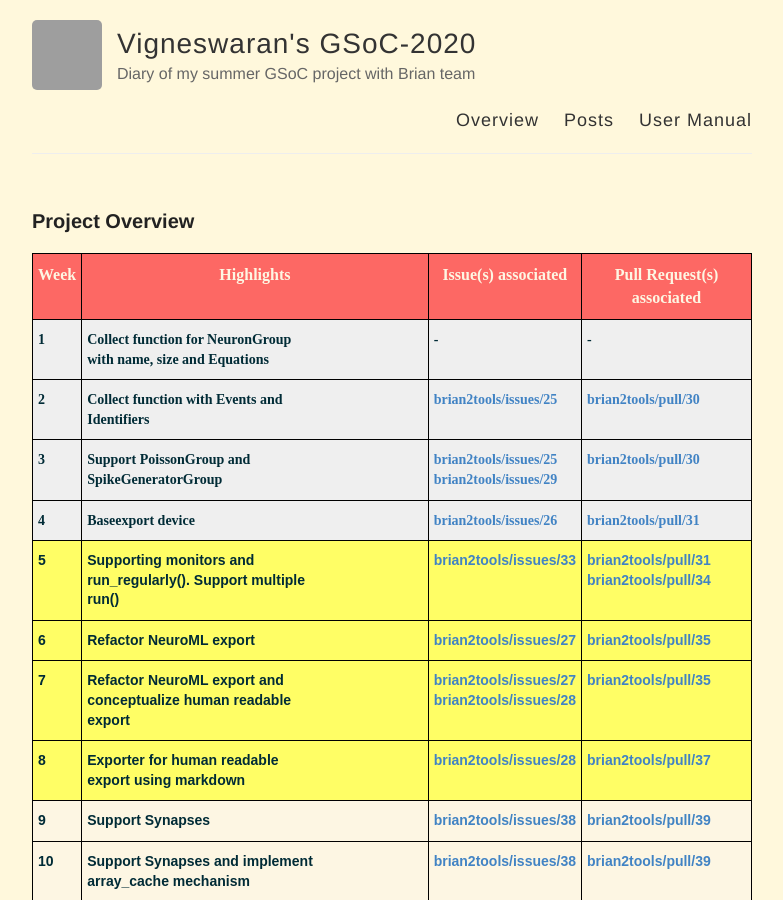
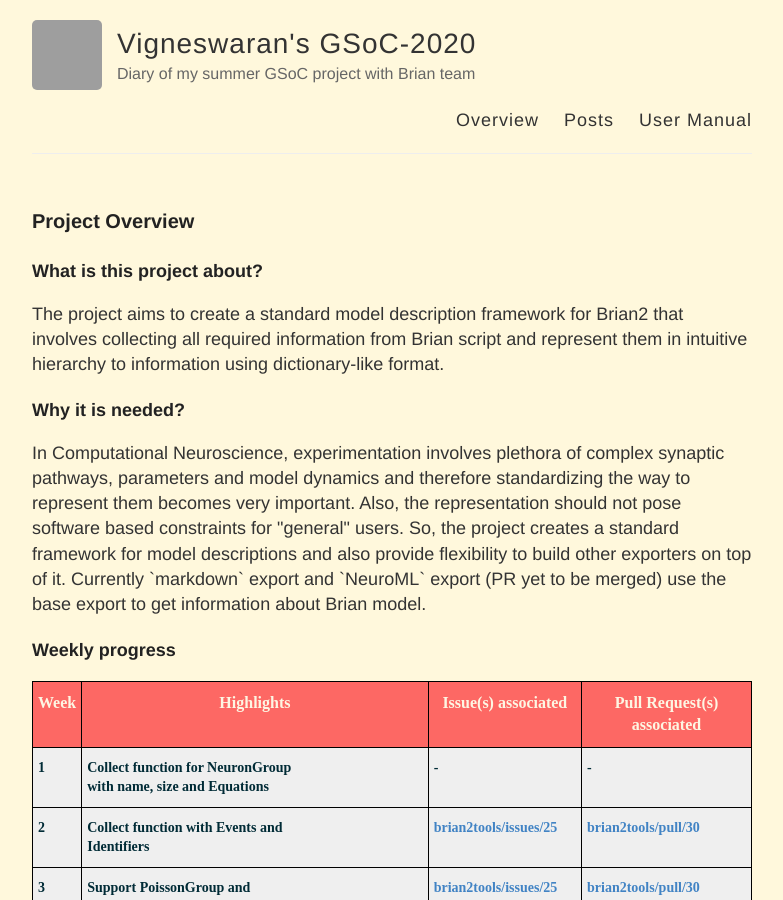
Before and after one commit to vigneswaran-chandrasekaran/Vigneswaran-chandrasekaran.github.io, a Jekyll site: the page built from index.html, in a window 1280 px wide and 900 px high. Shown: the whole window, without its empty margins (248-1031 px from the left). Built offline with Jekyll 4.4.1, drawn with Linux system fonts in a browser that asks for light colours; grey boxes are pictures that could not be loaded.

Commit message:
Add overview and summary

```diff
--- a/index.html
+++ b/index.html
@@ -2,7 +2,24 @@
 layout: default
 ---
 
+
 <h3>Project Overview</h3>
+
+<h5>What is this project about?</h5>
+
+The project aims to create a standard model description framework for Brian2 that involves collecting
+all required information from Brian script and represent them in intuitive hierarchy to information
+using dictionary-like format.
+
+<h5>Why it is needed?</h5>
+
+In Computational Neuroscience, experimentation involves plethora of complex synaptic pathways, parameters
+and model dynamics and therefore standardizing the way to represent them becomes very important. Also, the representation
+should not pose software based constraints for "general" users. So, the project creates a standard framework for model descriptions
+and also provide flexibility to build other exporters on top of it. Currently `markdown` export and `NeuroML` export (PR yet to be merged)
+use the base export to get information about Brian model.
+
+<h5>Weekly progress</h5>
 
 <body style="background-color:cornsilk">
   <style type="text/css">
```
